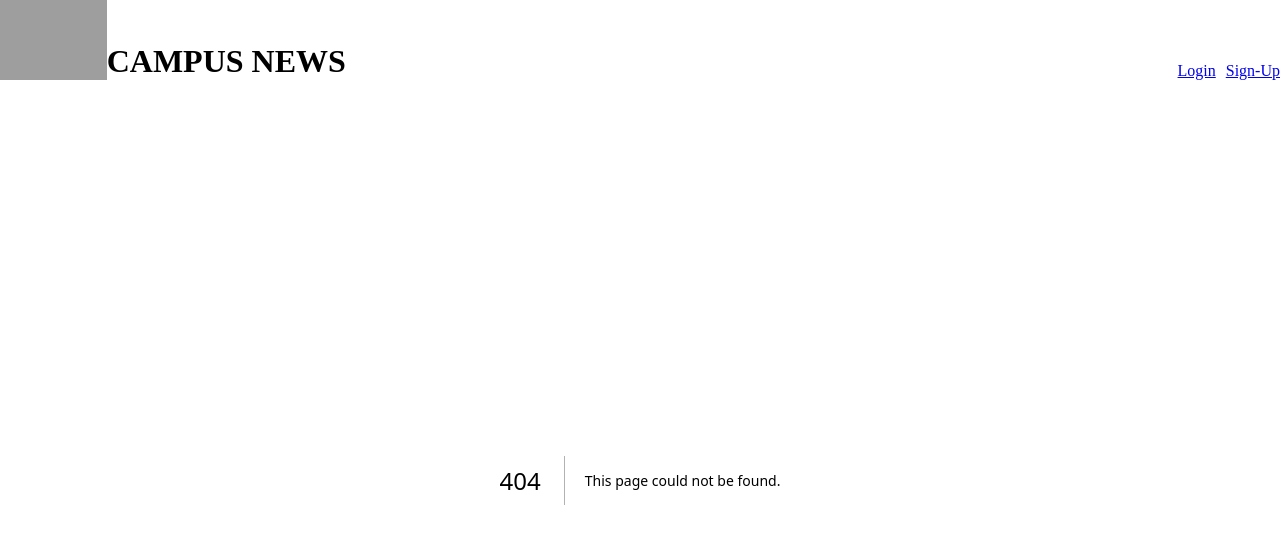
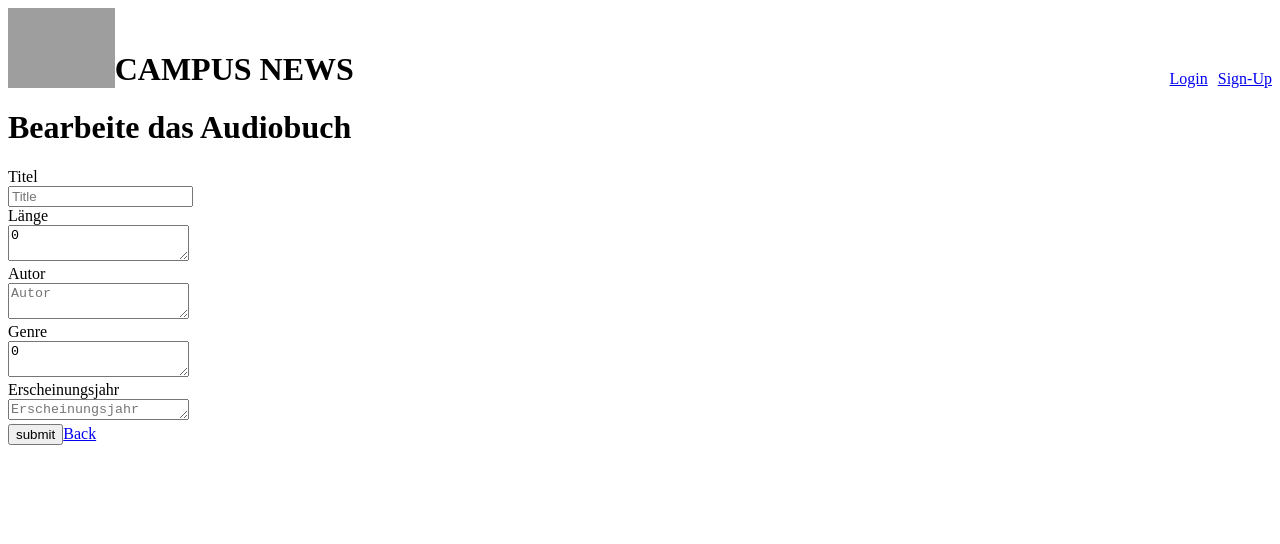
Before and after one commit to NoiwioN/audit_fe, a Next.js app: page /audiobuecher/edit/1 in a window 1280 px wide. Before the commit this address had no page. Shown: the top 544 px of the page. Built offline with nearby package versions, Linux system fonts and the light colour scheme; no server answers; grey boxes are pictures that could not be loaded.

Commit message:
Audiobuch Index und an Create, edit am arbeiten

```diff
--- /dev/null
+++ b/components/AudiobookForm.js
@@ -0,0 +1,114 @@
+import AudiobooksAPI from "@/lib/api/Audiobooks"
+import Link from "next/link"
+import { useRouter } from "next/router"
+import { useState } from "react"
+import { useEffect } from "react"
+
+export default function AudiobookForm({ editedAudiobook = null }) {
+
+    const defaultAudiobook = {
+        titel: "",
+        laenge: 0,
+        autor: "",
+        genre_id: 0,
+        erscheinungsjahr: ""
+    }
+    const router = useRouter()
+    const [isLoading, setIsLoading] = useState(false)
+    const [audiobook, setAudiobook] = useState(defaultAudiobook)
+
+    useEffect(() => {
+        if (editedAudiobook != null) {
+            setAudiobook(editedAudiobook)
+        }
+    }, [editedAudiobook])
+
+    const handleChange = (e) => {// e = event
+        const name = e.target.name
+        const text = e.target.value
+        setAudiobook({
+            ...audiobook,
+            ...{ [name]: text }
+        })
+    }
+    const handleSubmit = async (e) => {
+        e.preventDefault()
+
+        setIsLoading(true)
+
+        if (audiobook.id) {
+            const updatedAudiobook = await AudiobooksAPI.update(audiobook)
+            setAudiobook(updatedAudiobook)
+        } else {
+            const newAudiobook = await AudiobooksAPI.create(audiobook);
+            setAudiobook(newAudiobook)
+        }
+        setIsLoading(false)
+        router.push(`/`)
+
+    }
+    return (
+        <div >
+            <form onSubmit={handleSubmit}>
+                <div>
+                    <label htmlFor="title">Titel</label>
+                    <div>
+                        <input value={audiobook.titel}
+                            type="text" name="title" id="title" placeholder="Title" onChange={handleChange} />
+                    </div>
+                </div>
+                <div>
+                    <label htmlFor="length">Länge</label>
+                    <div>
+                        <textarea value={audiobook.laenge}
+                            type="text" name="length" id="length" placeholder="Länge" onChange={handleChange} />
+                    </div>
+                </div>
+                <div>
+                    <label htmlFor="author">Autor</label>
+                    <div>
+                        <textarea value={audiobook.autor}
+                            type="text" name="author" id="author" placeholder="Autor" onChange={handleChange} />
+                    </div>
+                </div>
+                <div>
+                    <label htmlFor="genre">Genre</label>
+                    <div>
+                        <textarea value={audiobook.genre_id}
+                            type="text" name="genre" id="genre" placeholder="Genre" onChange={handleChange} />
+                    </div>
+                </div>
+                <div>
+                    <label htmlFor="release_year">Erscheinungsjahr</label>
+                    <div>
+                        <textarea value={audiobook.erscheinungsjahr}
+                            type="text" name="release_year" id="release_year" placeholder="Erscheinungsjahr" rows="1" onChange={handleChange} />
+                    </div>
+                </div>
+
+                <button href={`/`} className={"button"}>submit</button>
+                <Link href={`/`} >Back</Link>
+            </form>
+
+        </div>
+    )
+}
+
+export async function getStaticPaths() {
+    const audiobooks = await AudiobooksAPI.readAll()
+    const paths = audiobooks.map(audiobook => (
+        {
+            params: { id: audiobook.id.toString() }
+        })
+    )
+    return { paths, fallback: true }
+}
+
+export async function getStaticProps(context) {
+    const id = context.params.id
+    console.log(id)
+    const audiobook = await AudiobooksAPI.read(id)
+    return {
+        props: { audiobook }, revalidate: 10
+    }
+}
--- /dev/null
+++ b/lib/api/Audiobooks.js
@@ -0,0 +1,30 @@
+import { getJSON, BASE_URL, putJSON, postJSON, deleteJSON } from "."
+
+const URL = `${BASE_URL}/audiobuecher`
+
+const AudiobooksAPI = {
+    readAll() {
+        return getJSON(`${URL}`)
+    },
+
+    read(id) {
+        return getJSON(`${URL}/${id}`)
+    },
+    create(audiobook, token) {
+        const data = postJSON(`${URL}`, { body: audiobook, token })
+        return data
+    },
+    update(audiobook, token) {
+        const data = putJSON(`${URL}/${audiobook.id}`, { body: audiobook, token })
+        return data
+    },
+    delete(audiobook, token) {
+        let data = null;
+        if (audiobook != null) {
+            data = deleteJSON(`${URL}/${audiobook.id}`, { token })
+        }
+        return data
+    }
+}
+
+export default AudiobooksAPI
--- /dev/null
+++ b/pages/audiobuecher/edit/[id].js
@@ -0,0 +1,38 @@
+
+import { useRouter } from "next/router";
+import React, { useEffect, useState } from "react";
+import { useGlobalContext } from "@/store";
+import AudiobooksAPI from "@/lib/api/Audiobooks";
+import AudiobookForm from "@/components/AudiobookForm"
+export default function editPage() {
+
+    const router = useRouter();
+    const { loading } = useGlobalContext()
+    const id = router.query.id;
+
+    const [audiobook, setAudiobook] = useState(null)
+
+    useEffect(() => {
+
+        let isMounted = true;
+        if (!router.isReady) return
+        const loadAudiobook = async () => {
+            const audiobook = await AudiobooksAPI.read(id)
+            if (isMounted) {
+                setAudiobook(audiobook)
+            }
+        }
+        loadAudiobook()
+        return () => (isMounted = false)
+
+    }, [router, loading])
+
+
+    return (
+        <div>
+            <h1>Bearbeite das Audiobuch</h1>
+
+            <AudiobookForm editedAudiobook={audiobook} />
+        </div>
+    );
+}
```
Also changed, not shown: components/Audiobook.js (added, +12 -0 lines), pages/audiobuecher/[id].js (added, +49 -0 lines), pages/audiobuecher/create.js (added, +11 -0 lines), pages/index.js (+28 -5 lines).
